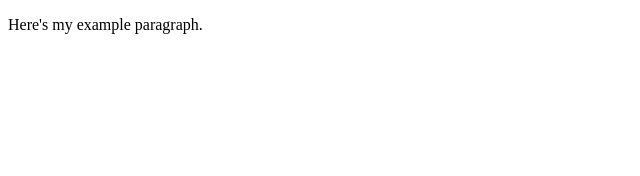
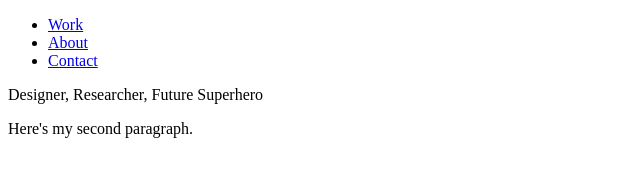
Before and after one commit to brittneymc/brittney.github.io, a plain HTML site: page index.html in a window 1280 px wide. Shown: the whole page, without its empty margins (0-640 px from the left). Drawn offline with Linux system fonts and the light colour scheme.

Commit message:
updated html shell

```diff
--- a/index.html
+++ b/index.html
@@ -1,9 +1,38 @@
 <!doctype html>
 <html>
-  <head>
-    <title>Portfolio</title>
-  </head>
-  <body>
-    <p>Here's my example paragraph.</p>
-  </body>
+    <head>
+        <meta charset="utf-8">
+        <title>Portfolio</title>
+        <meta content="width=device-width, initial-scale=1.0" name="viewport">
+        <meta content="" name="keywords">
+        <meta content="" name="description">
+        <!-- Favicons -->
+        <!-- Local CSS File -->
+        <!-- Libraries CSS Files -->
+    </head>
+    <body>
+        <!--/ Nav Start /-->
+        <nav>
+            <div>
+                <ul>
+                    <li>
+                        <a href="#">Work</a>
+                    </li>
+                    <li>
+                        <a href="#">About</a>
+                    </li>
+                    <li>
+                        <a href="#">Contact</a>
+                    </li>
+                </ul>
+            </div>
+        </nav>
+        <!-- NAV End-->
+        <div>
+            <p class="intro-subtitle"><span class="text-slider-items">Designer, Researcher, Future Superhero</span><strong class="text-slider"></strong></p>
+        </div>
+        <div>
+            <p>Here's my second paragraph.</p>
+        </div>
+    </body>
 </html>
```
